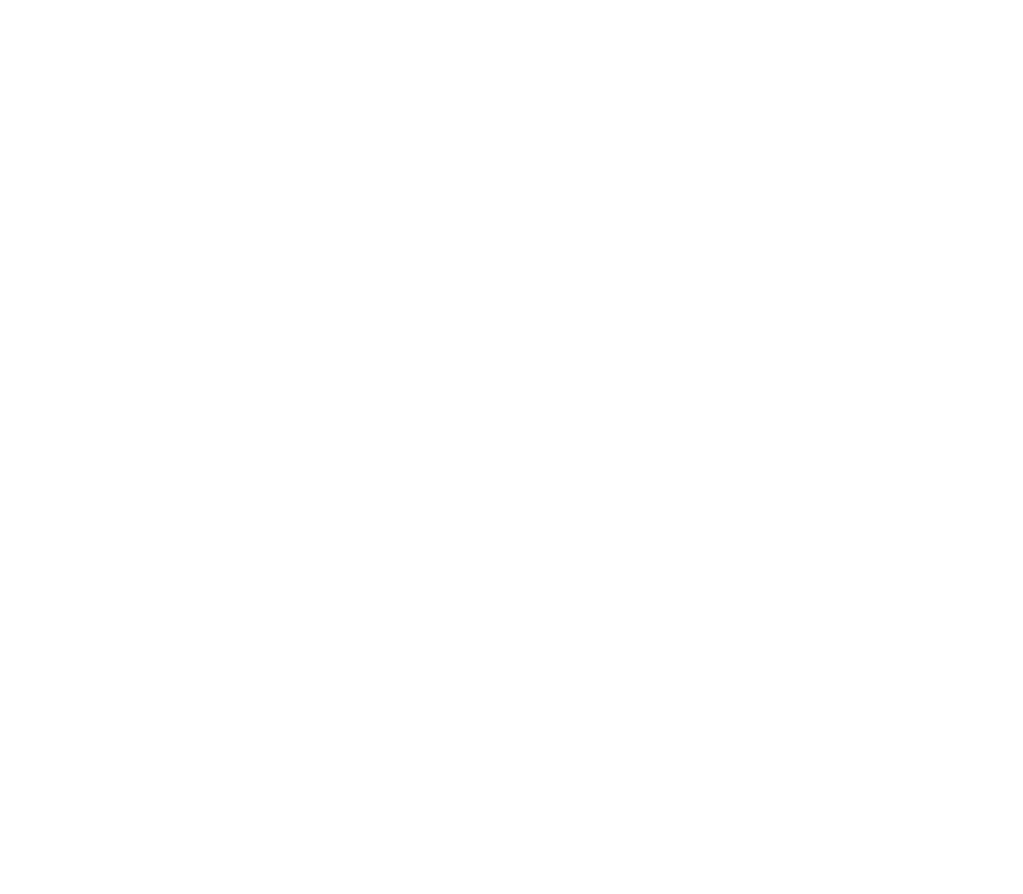
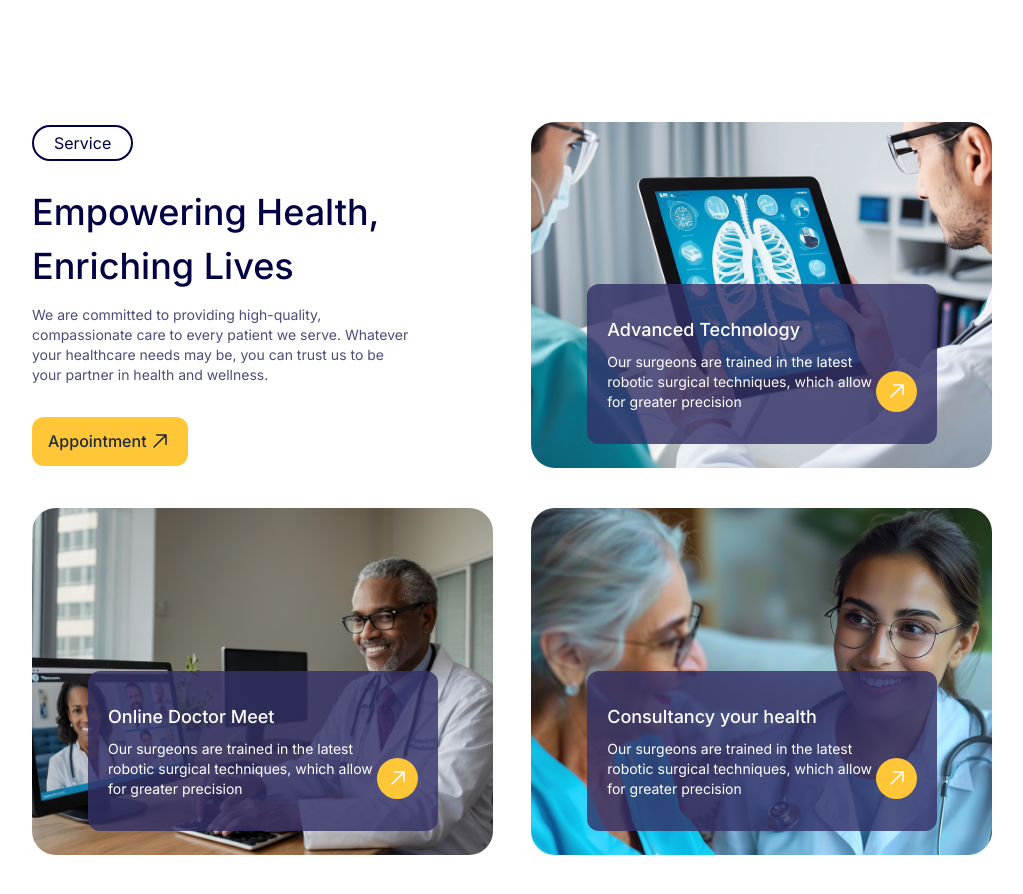
Before and after one commit to RakibHossen678/HealthCare, a React (Vite) app: page / in a window 1280 px wide. Shown: the part 1400-2294 px from the top of the page, without its empty margins (128-1151 px from the left). Before the commit the page ends 1442 px from the top, so only its background shows below. Built offline with nearby package versions, Linux system fonts and the light colour scheme.

Commit message:
added service section

```diff
--- a/src/App.jsx
+++ b/src/App.jsx
@@ -1,6 +1,7 @@
 import "./App.css";
 import Banner from "./Components/Banner";
 import Care from "./Components/Care";
+import Empower from "./Components/Empower";
 import Mission from "./Components/Mission";
 import Navbar from "./Components/Navbar";
 
@@ -12,6 +13,7 @@ function App() {
         <Banner></Banner>
         <Care></Care>
         <Mission></Mission>
+        <Empower></Empower>
       </div>
     </div>
   );
--- /dev/null
+++ b/src/Components/Empower.jsx
@@ -0,0 +1,89 @@
+import { GoArrowUpRight } from "react-icons/go";
+import img1 from "../assets/Rectangle27-2.png";
+import img2 from "../assets/Rectangle27-1.png";
+import img3 from "../assets/Rectangle27.png";
+const Empower = () => {
+  return (
+    <div className="mb-20 mt-40 p-6 lg:p-0">
+      <div className=" flex flex-col lg:flex-row justify-between items-center ">
+        <div className="lg:w-[48%]">
+          <button className="border-2 border-[#020043] text-[#020043] px-5 py-1 mb-3 rounded-full">
+            Service
+          </button>
+          <h1 className="text-4xl font-medium text-[#020043] leading-normal my-3">
+            Empowering Health,
+            <br /> Enriching Lives
+          </h1>
+          <p className="text-sm text-[#4D4C7B] pb-3 max-w-sm">
+            We are committed to providing high-quality, compassionate care to
+            every patient we serve. Whatever your healthcare needs may be, you
+            can trust us to be your partner in health and wellness.
+          </p>
+          <button className="bg-[#FFC637] flex items-center space-x-2 py-3 px-4 font-medium rounded-xl mt-5">
+            Appointment
+            <span>
+              <GoArrowUpRight size={25} />
+            </span>
+          </button>
+        </div>
+        <div className="lg:w-[48%] relative mt-6 lg:mt-0">
+          <div>
+            <img className="rounded-3xl" src={img1} alt="" />
+          </div>
+          <div className="bg-[#343268d0] absolute w-[350px] text-white px-5 py-8 rounded-xl lg:bottom-6 bottom-4 left-2  lg:left-14 flex items-end">
+            <div>
+              <h1 className="text-lg font-medium mb-2">Advanced Technology</h1>
+              <p className="text-sm">
+                Our surgeons are trained in the latest robotic surgical
+                techniques, which allow for greater precision
+              </p>
+            </div>
+            <div className="bg-[#FFC637] rounded-full p-2">
+              <GoArrowUpRight size={25} />
+            </div>
+          </div>
+        </div>
+      </div>
+      <div className="flex flex-col lg:flex-row justify-between items-center mt-10">
+        <div className="lg:w-[48%] relative mt-6 lg:mt-0">
+          <div>
+            <img className="rounded-3xl" src={img2} alt="" />
+          </div>
+          <div className="bg-[#343268d0] absolute w-[350px] text-white px-5 py-8 rounded-xl lg:bottom-6 bottom-4 left-2  lg:left-14 flex items-end">
+            <div>
+              <h1 className="text-lg font-medium mb-2">Online Doctor Meet</h1>
+              <p className="text-sm">
+                Our surgeons are trained in the latest robotic surgical
+                techniques, which allow for greater precision
+              </p>
+            </div>
+            <div className="bg-[#FFC637] rounded-full p-2">
+              <GoArrowUpRight size={25} />
+            </div>
+          </div>
+        </div>
+        <div className="lg:w-[48%] relative mt-6 lg:mt-0">
+          <div>
+            <img className="rounded-3xl" src={img3} alt="" />
+          </div>
+          <div className="bg-[#343268d0] absolute w-[350px] text-white px-5 py-8 rounded-xl lg:bottom-6 bottom-4 left-2  lg:left-14 flex items-end">
+            <div>
+              <h1 className="text-lg font-medium mb-2">
+                Consultancy your health
+              </h1>
+              <p className="text-sm">
+                Our surgeons are trained in the latest robotic surgical
+                techniques, which allow for greater precision
+              </p>
+            </div>
+            <div className="bg-[#FFC637] rounded-full p-2">
+              <GoArrowUpRight size={25} />
+            </div>
+          </div>
+        </div>
+      </div>
+    </div>
+  );
+};
+
+export default Empower;
```
